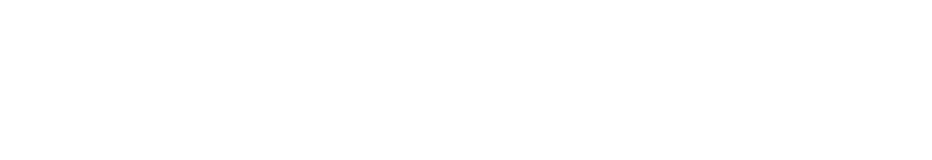
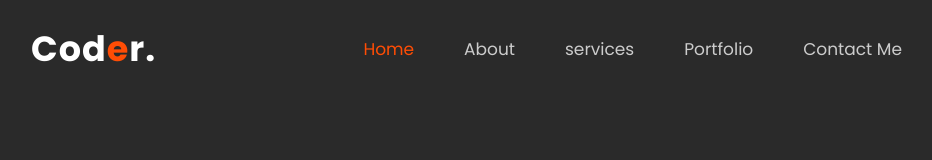
Before and after one commit to Emanukim/my-portfolio-1, a plain HTML site: page index.html in a window 1280 px wide. Shown: the whole page, without its empty margins (161-1093 px from the left). Drawn offline with nearby package versions, Linux system fonts and the light colour scheme.

Commit message:
add header-design

```diff
--- a/css/styles.css
+++ b/css/styles.css
@@ -18,3 +18,62 @@
     --h2-font:3rem;
     --p-font:1.1rem;
 }
+
+body {
+    background: var(--bg-color);
+    color: var(--text-color);
+}
+
+header {
+    position: fixed;
+    width: 100%;
+    top: 0;
+    right: 0;
+    z-index: 1000;
+    display: flex;
+    align-items: center;
+    justify-content: space-between;
+    padding: 22px 15%;
+    border-bottom: 1px solid transparent;
+    transition: all .45s ease;
+}
+
+.logo {
+    color:var(--text-color);
+    font-size: 35px;
+    font-weight:700;
+    letter-spacing: 1px;
+}
+
+span {
+    color: var(--main-color);
+}
+
+.navlist {
+    display: flex;
+}
+
+.navlist a {
+    color: var(--second-color);
+    font-size: 17px;
+    font-weight: 500;
+    margin: 0 25px;
+    transition: all .45s ease;
+}
+
+.navlist a:hover {
+    color: var(--main-color);
+}
+
+.navlist a.active {
+    color: var(--main-color);
+}
+
+#menu-icon {
+    font-size: 35px;
+    color:var(--text-color);
+    z-index: 10001;
+    cursor: pointer;
+    margin-left: 25px;
+    display: none;
+}
--- a/index.html
+++ b/index.html
@@ -12,6 +12,24 @@
     <title>Portfolio</title>
 </head>
 <body>
+    <!--header design-->
+    <header>
+        <a href="#C" class="logo">Cod<span>e</span>r.</a>
+        <ul class="navlist">
+            <li><a href="#home" class="active">Home</a></li>
+            <li><a href="#about" >About</a></li>
+            <li><a href="#services" >services</a></li>
+            <li><a href="#portfolis" >Portfolio</a></li>
+            <li><a href="#contact" >Contact Me</a></li>
+        </ul>
+
+        <div class="bx bx-menu" id="menu-icon"></div>
+
+
+    </header>
+
+
+
     <!---custom js link-->
     <script type="text/javascript" src="js/script.js"></script>
 </body>
```
